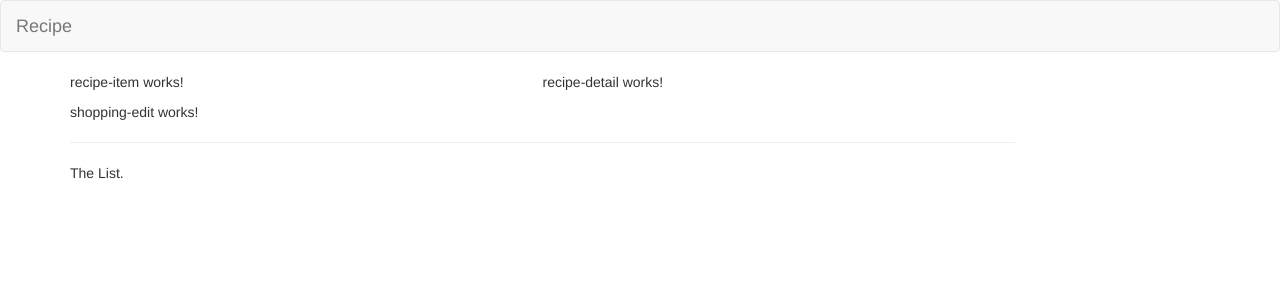
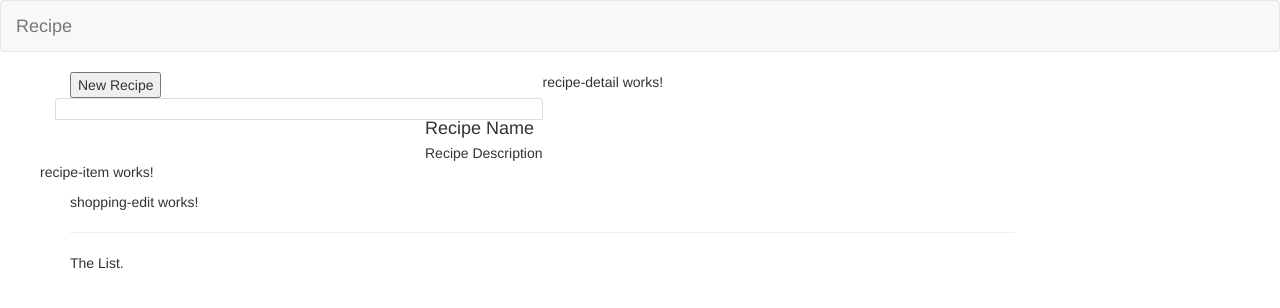
Before and after one commit to BaoPham92/Angular-Cart, an Angular app in the folder cart/: page / in a window 1280 px wide. Shown: the top 308 px of the page. Built offline with nearby package versions, Linux system fonts and the light colour scheme.

Commit message:
recipe-list-html

```diff
--- a/cart/src/app/recipe/recipe-list/recipe-list.component.html
+++ b/cart/src/app/recipe/recipe-list/recipe-list.component.html
@@ -1 +1,18 @@
-<app-recipe-item></app-recipe-item>
+<div class="row">
+    <div class="col-xs-12">
+        <button class="btn-btn-success">New Recipe</button>
+    </div>
+    <div class="row">
+        <div class="col-xs-12">
+            <a href="#" class="list-group-item clearfix"></a>
+            <div class="pull-right">
+                <h4 class="list-group-item-heading">Recipe Name</h4>
+                <p class="list-group-item-text">Recipe Description</p>
+            </div>
+            <span class="pull-right">
+                <img src="" alt="" style="max-height: 50px;" class="img-responsive">
+            </span>
+        </div>
+        <app-recipe-item></app-recipe-item>
+    </div>
+</div>
--- a/cart/src/app/recipe/recipe-list/recipe-list.component.ts
+++ b/cart/src/app/recipe/recipe-list/recipe-list.component.ts
@@ -7,8 +7,9 @@ import { Recipe } from '../recipe.model';
   styleUrls: ['./recipe-list.component.css']
 })
 export class RecipeListComponent implements OnInit {
-  recipes: Recipe[] = [];
-  constructor() { }
+  recipes: Recipe[] = [
+    new Recipe('Test title of the recipe constructor', 'Recipe description for vegan butternut squash soup', 'http://vegangela.com/wp-content/uploads/2011/05/IMG_6615_1000.jpg')
+  ];
 
   ngOnInit() {
   }
```
